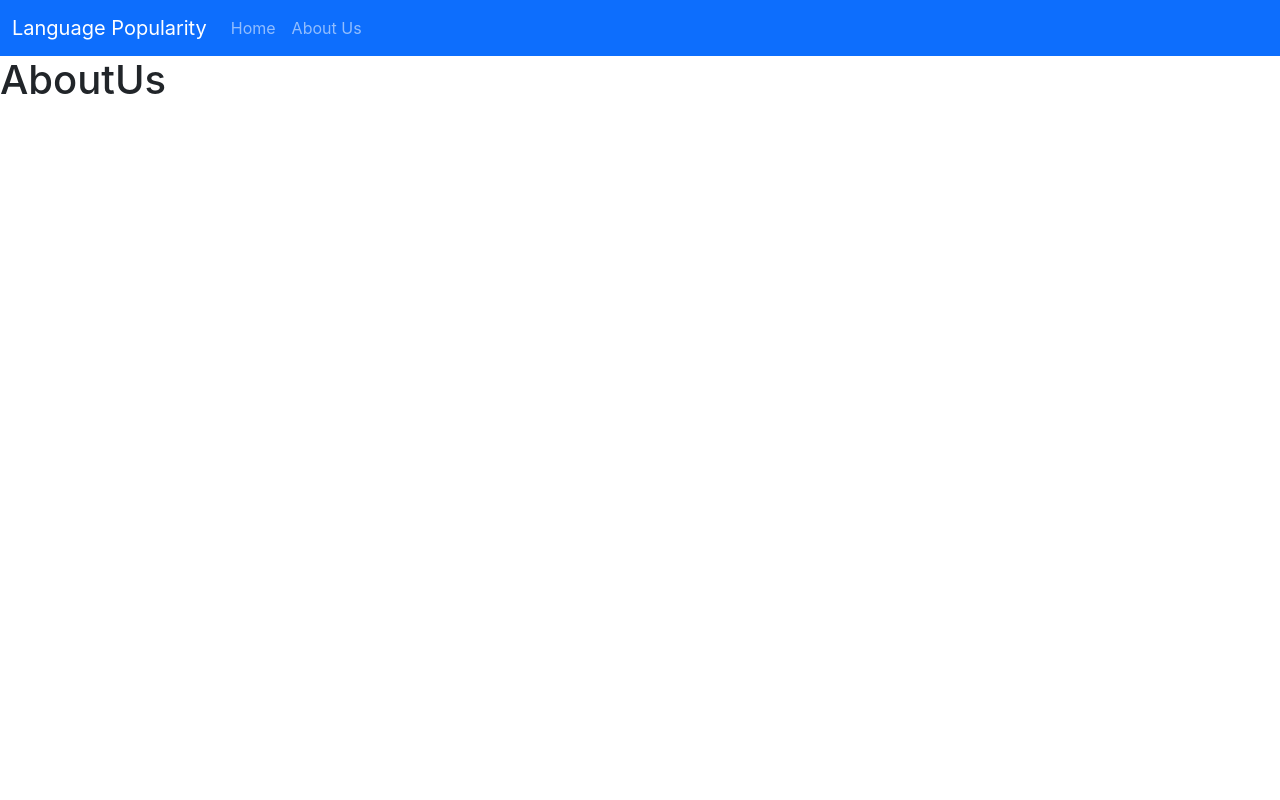
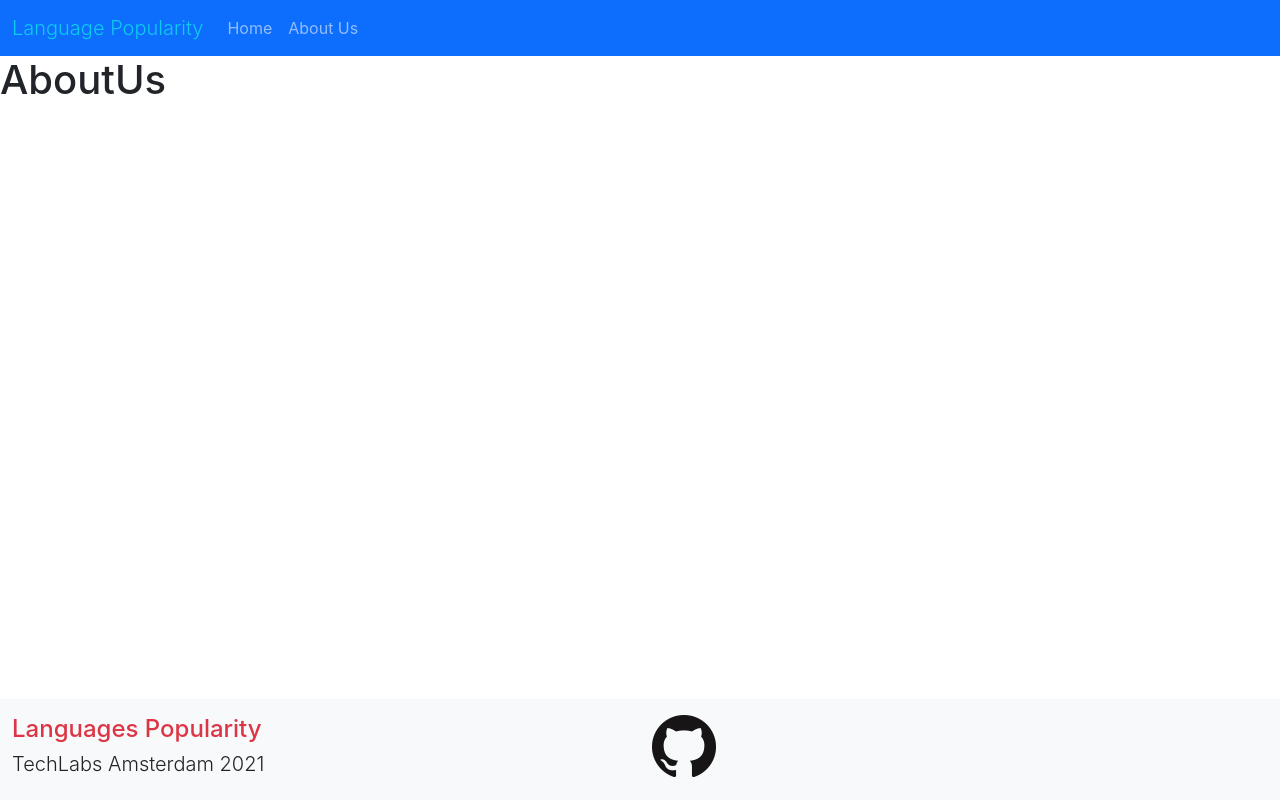
Before and after one commit to ams-group08/find-your-language, a React (Create React App) app in the folder webapp/: page /AboutUs in a window 1280 px wide. Built offline with nearby package versions, Linux system fonts and the light colour scheme.

Commit message:
Added few missing layout elements

```diff
--- a/webapp/src/App.css
+++ b/webapp/src/App.css
@@ -0,0 +1,6 @@
+footer {
+    display: block;
+    position: absolute;
+    bottom: 0;
+    width: 100%;
+}
--- a/webapp/src/App.js
+++ b/webapp/src/App.js
@@ -7,6 +7,7 @@ import {
   Route
 } from "react-router-dom";
 import NavBar from './components/NavBar';
+import Footer from './components/Footer';
 
 
 function App() {
@@ -17,6 +18,7 @@ function App() {
         <Route exact path="/" element={<Home/>}></Route>
         <Route exact path="/AboutUs" element={<AboutUs/>}></Route>
     </Routes>
+    <Footer/>
     </Router>
   );
 }
--- /dev/null
+++ b/webapp/src/components/Footer.js
@@ -0,0 +1,27 @@
+import React, { Component } from 'react'
+import image from '../resources/GitHubLogo.png'
+
+export class Footer extends Component {
+    render() {
+        return (
+            <div >
+                <footer className="footer mt-auto py-3 bg-light">
+                    <div className="d-flex justify-content-between">
+                        <div className="container">
+                            <h5 className="h4 text-danger">Languages Popularity</h5>
+                            <h6 className="lead">TechLabs Amsterdam 2021</h6>
+                        </div>
+                        <div className="container">
+                            <a href="https://github.com/ams-group08/find-your-language">
+                                <img alt="github logo" src={image}></img>
+                            </a>
+
+                        </div>
+                    </div>
+                </footer>
+            </div>
+        )
+    }
+}
+
+export default Footer
--- a/webapp/src/components/Home.js
+++ b/webapp/src/components/Home.js
@@ -5,8 +5,8 @@ export class Home extends Component {
     render() {
         return (
             <div>
-                <h1 className="text-center" >Languages Popularity</h1>
                 <LineChart></LineChart>
+                <h1 className="text-center" >Languages</h1>
             </div>
         )
     }
--- a/webapp/src/components/LineChart.js
+++ b/webapp/src/components/LineChart.js
@@ -12,15 +12,15 @@ export class LineChart extends Component {
           chartType="LineChart"
           loader={<div>Loading Chart</div>}
           data={[
-    ['x', 'dogs', 'cats'],
-    [0, 0, 0],
-    [1, 10, 5],
-    [2, 23, 15],
-    [3, 17, 9],
-    [4, 18, 10],
-    [5, 9, 5],
-    [6, 11, 3],
-    [7, 27, 19],
+            ['x', "C#", "Python", "C", "Ruby"],
+            [0, 0, 0, 0, 0],
+            [1, 10, 5, 6, 0],
+            [2, 23, 15, 22, 1],
+            [3, 17, 9, 49, 2],
+            [4, 18, 10, 15, 4],
+            [5, 9, 5, 55, 30],
+            [6, 11, 3, 29, 25],
+            [7, 27, 19, 4, 20],
           ]}
           options={{
             hAxis: {
@@ -31,6 +31,8 @@ export class LineChart extends Component {
             },
             series: {
               1: { curveType: 'function' },
+              2: { curveType: 'function' },
+              3: { curveType: 'function' },
             },
           }}
           rootProps={{ 'data-testid': '2' }}
--- a/webapp/src/components/NavBar.js
+++ b/webapp/src/components/NavBar.js
@@ -6,7 +6,7 @@ export class NavBar extends Component {
         return (
             <nav className="navbar navbar-expand-lg navbar-dark bg-primary">
                 <div className="container-fluid">
-                    <Link  className="navbar-brand" to="/">Language Popularity</Link>
+                    <Link  className="navbar-brand text-info display-4" to="/">Language Popularity</Link>
                     <button className="navbar-toggler" type="button" data-bs-toggle="collapse" data-bs-target="#navbarNav" aria-controls="navbarNav" aria-expanded="false" aria-label="Toggle navigation">
                         <span className="navbar-toggler-icon"></span>
                     </button>
```
Also changed, not shown: webapp/src/resources/GitHubLogo.png (added). Lines whose indentation alone changed are shown as unchanged.
